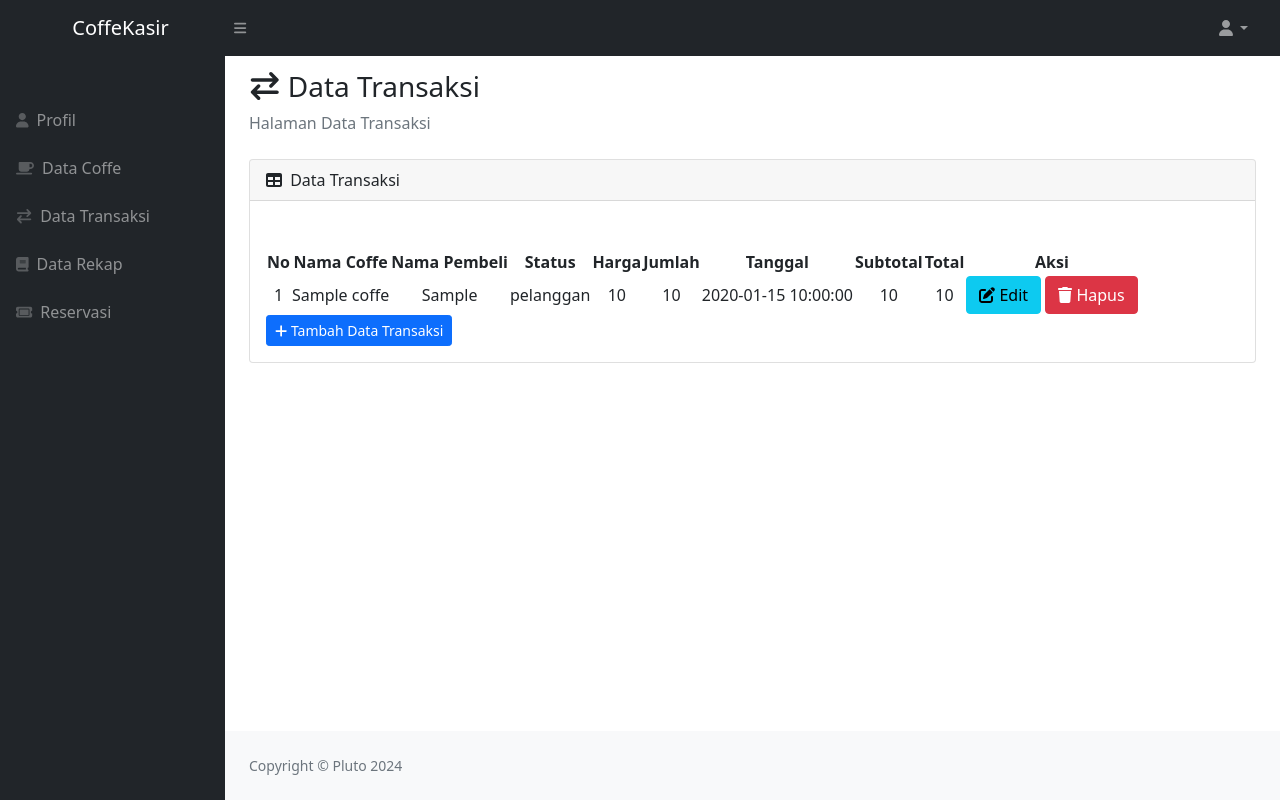
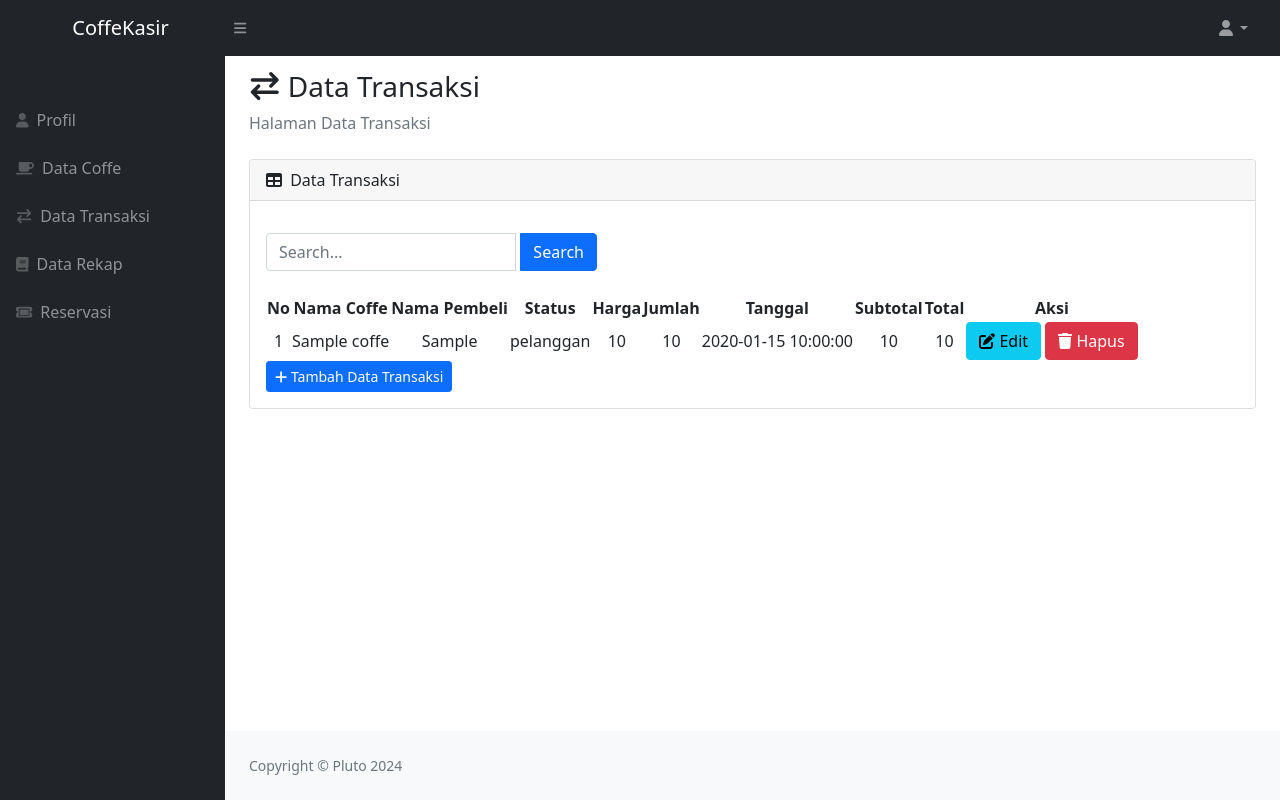
Before and after one commit to AnasKhalif/CoffeKasir, a PHP site: page /datatransaksi.php in a window 1280 px wide. Run offline with PHP 8.4, Linux system fonts and the light colour scheme; the visitor is signed in with stand-in values (Sample User, id 1); tables that the repository leaves empty or names only in its code hold one stand-in row (values such as "Sample post"); some libraries are stand-ins or nearby versions.

Commit message:
fix add searching tabel data transaksi

```diff
--- a/datatransaksi.php
+++ b/datatransaksi.php
@@ -19,6 +19,13 @@ if ((isset($_GET['aksi'])) && (isset($_GET['data']))) {
           where `id_transaksi` = '$id_transaksi'";
         mysqli_query($koneksi, $sql);
     }
+}
+
+
+// Handle search query
+$search_query = '';
+if (isset($_POST['search'])) {
+    $search_query = mysqli_real_escape_string($koneksi, $_POST['search']);
 }
 
 ?>
@@ -155,6 +162,14 @@ if ((isset($_GET['aksi'])) && (isset($_GET['data']))) {
                             <?php } ?>
                         </div>
 
+                        <div class="col-sm-4 mb-2 mx-3">
+                            <form method="post" action="">
+                                <div class="input-group">
+                                    <input type="text" class="form-control" placeholder="Search..." name="search">
+                                    <button class="btn btn-primary mx-1" type="submit">Search</button>
+                                </div>
+                            </form>
+                        </div>
 
                         <div class="card-body">
                             <table id="datatablesSimple">
@@ -175,7 +190,11 @@ if ((isset($_GET['aksi'])) && (isset($_GET['data']))) {
                                 <tbody>
                                     <?php
                                     $no = 1;
-                                    $ambildata = mysqli_query($koneksi, " SELECT * FROM transaksi m, coffe s WHERE s.id_coffe = m.id_coffe");
+                                    $sql = "SELECT * FROM transaksi m, coffe s WHERE s.id_coffe = m.id_coffe";
+                                    if ($search_query != '') {
+                                        $sql .= " AND m.pembeli LIKE '%$search_query%'";
+                                    }
+                                    $ambildata = mysqli_query($koneksi, $sql);
                                     while ($data = mysqli_fetch_array($ambildata)) {
                                         $tanggal = $data['tanggal'];
                                         $nama_coffe = $data['nama_coffe'];
@@ -187,7 +206,6 @@ if ((isset($_GET['aksi'])) && (isset($_GET['data']))) {
                                         $id_transaksi = $data['id_transaksi'];
                                         $total = $data['total'];
                                         $status = $data['status'];
-
                                     ?>
                                         <tr>
                                             <td class="text-center"><?php echo $no; ?></td>
```
